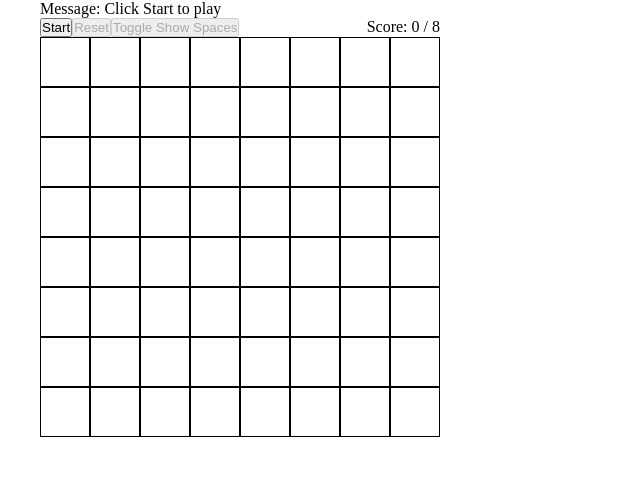
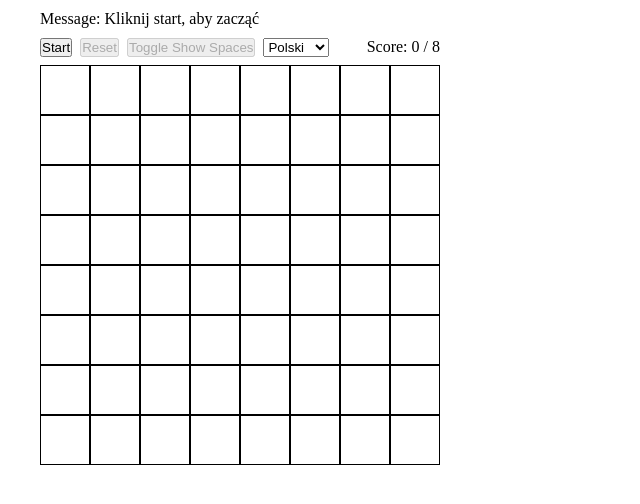
Before and after one commit to mofffon/lukasz-toy-apps, a React (Create React App) app: page / in a window 1280 px wide. Shown: the top 504 px of the page, without its empty margins (0-640 px from the left). Built offline with nearby package versions, Linux system fonts and the light colour scheme.

Commit message:
First changes to the css

```diff
--- a/src/components/queensOnChessBoard/config.json
+++ b/src/components/queensOnChessBoard/config.json
@@ -9,11 +9,19 @@
     "gameEndPlayerLost"
   ],
   "fieldStates": ["free", "taken", "unavailable"],
-  "gameMessages": [
+  "languages": ["PL", "EN"],
+  "gameMessagesEN": [
     "Click Start to play",
     "Place 8 queens so they don't attack each other",
     "Game Reset, click Start to play",
     "Congratulations, you have won !! Click Reset",
     "Sorry, you have lost... Click Reset"
+  ],
+  "gameMessagesPL": [
+    "Kliknij start, aby zacząć",
+    "Ustaw 8 królowych tak, aby nie biły się",
+    "Gra zrestowana. Kliknij Start, aby zacząć",
+    "Gratulacje, wygrano grę !! Kliknij Reset",
+    "Przykro mi, przegrano grę... Kliknij Reset"
   ]
 }
--- a/src/components/queensOnChessBoard/css/queensOnChessBoard.css
+++ b/src/components/queensOnChessBoard/css/queensOnChessBoard.css
@@ -16,3 +16,13 @@
 .menu {
   width: 400px;
 }
+
+.menu p {
+  margin-bottom: 10px;
+  margin-top: 10px;
+}
+
+.menu button {
+  margin-right: 8px;
+  margin-bottom: 8px;
+}
--- a/src/components/queensOnChessBoard/queensOnChessGame.jsx
+++ b/src/components/queensOnChessBoard/queensOnChessGame.jsx
@@ -8,6 +8,7 @@ function QueensOnChessBoard() {
   let [gameState, setGameState] = useState(config.gameStates[0]);
   let [showColors, setShowColors] = useState(false);
   let [queenCount, setQueenCount] = useState(0);
+  let [language, setLanguage] = useState("PL");
 
   const buildDefaultFields = () => {
     const defFields = [];
@@ -26,6 +27,10 @@ function QueensOnChessBoard() {
   };
 
   const [fields, setFields] = useState(buildDefaultFields());
+
+  const pickLanguage = (e) => {
+    setLanguage(e.target.value);
+  };
 
   const verifyGameState = () => {
     let freeCount = 0;
@@ -179,6 +184,8 @@ function QueensOnChessBoard() {
   return (
     <>
       <Menu
+        language={language}
+        pickLanguage={pickLanguage}
         queenCount={queenCount}
         toggleShowColors={toggleShowColors}
         gameState={gameState}
--- a/src/components/queensOnChessBoard/queensOnChessMenu.jsx
+++ b/src/components/queensOnChessBoard/queensOnChessMenu.jsx
@@ -1,6 +1,8 @@
 import config from "./config.json";
 
 export default function ({
+  language,
+  pickLanguage,
   queenCount,
   toggleShowColors,
   gameState,
@@ -9,11 +11,13 @@ export default function ({
 }) {
   let menuInside = null;
 
+  const languageString = "gameMessages" + language;
+
   if (gameState === config.gameStates[0]) {
     menuInside = (
       <div className="menu">
         <p className="userMessage">
-          Message: <span>{config.gameMessages[0]}</span>
+          Message: <span>{config[languageString][0]}</span>
         </p>
         <button className="menuButton" onClick={gameStart}>
           Start
@@ -24,6 +28,10 @@ export default function ({
         <button className="menuButton" disabled onClick={toggleShowColors}>
           Toggle Show Spaces
         </button>
+        <select onChange={pickLanguage}>
+          <option value={config.languages[0]}>Polski</option>
+          <option value={config.languages[1]}>English</option>
+        </select>
         <div style={{ float: "right", dispaly: "inline" }}>
           Score: {queenCount} / 8
         </div>
@@ -33,7 +41,7 @@ export default function ({
     menuInside = (
       <div className="menu">
         <p className="userMessage">
-          Message: <span>{config.gameMessages[1]}</span>
+          Message: <span>{config[languageString][1]}</span>
         </p>
         <button className="menuButton" disabled onClick={gameStart}>
           Start
@@ -44,6 +52,10 @@ export default function ({
         <button className="menuButton" onClick={toggleShowColors}>
           Toggle Show Spaces
         </button>
+        <select onChange={pickLanguage}>
+          <option value={config.languages[0]}>Polski</option>
+          <option value={config.languages[1]}>English</option>
+        </select>
         <div style={{ float: "right", dispaly: "inline" }}>
           Score: {queenCount} / 8
         </div>
@@ -53,7 +65,7 @@ export default function ({
     menuInside = (
       <div className="menu">
         <p className="userMessage">
-          Message: <span>{config.gameMessages[2]}</span>
+          Message: <span>{config[languageString][2]}</span>
         </p>
         <button className="menuButton" onClick={gameStart}>
           Start
@@ -64,6 +76,10 @@ export default function ({
         <button className="menuButton" onClick={toggleShowColors}>
           Toggle Show Spaces
         </button>
+        <select onChange={pickLanguage}>
+          <option value={config.languages[0]}>Polski</option>
+          <option value={config.languages[1]}>English</option>
+        </select>
         <div style={{ float: "right", dispaly: "inline" }}>
           Score: {queenCount} / 8
         </div>
@@ -73,7 +89,7 @@ export default function ({
     menuInside = (
       <div className="menu">
         <p className="userMessage">
-          Message: <span>{config.gameMessages[3]}</span>
+          Message: <span>{config[languageString][3]}</span>
         </p>
         <button className="menuButton" disabled onClick={gameStart}>
           Start
@@ -84,6 +100,10 @@ export default function ({
         <button className="menuButton" onClick={toggleShowColors}>
           Toggle Show Spaces
         </button>
+        <select onChange={pickLanguage}>
+          <option value={config.languages[0]}>Polski</option>
+          <option value={config.languages[1]}>English</option>
+        </select>
         <div style={{ float: "right", dispaly: "inline" }}>
           Score: {queenCount} / 8
         </div>
@@ -93,7 +113,7 @@ export default function ({
     menuInside = (
       <div className="menu">
         <p className="userMessage">
-          Message: <span>{config.gameMessages[4]}</span>
+          Message: <span>{config[languageString][4]}</span>
         </p>
         <button className="menuButton" disabled onClick={gameStart}>
           Start
@@ -104,6 +124,10 @@ export default function ({
         <button className="menuButton" onClick={toggleShowColors}>
           Toggle Show Spaces
         </button>
+        <select onChange={pickLanguage}>
+          <option value={config.languages[0]}>Polski</option>
+          <option value={config.languages[1]}>English</option>
+        </select>
         <div style={{ float: "right", dispaly: "inline" }}>
           Score: {queenCount} / 8
         </div>
```
Also changed, not shown: src/components/queensOnChessBoard/css/queensOnChessBoardFieldColors.css (deleted, +0 -11 lines).
